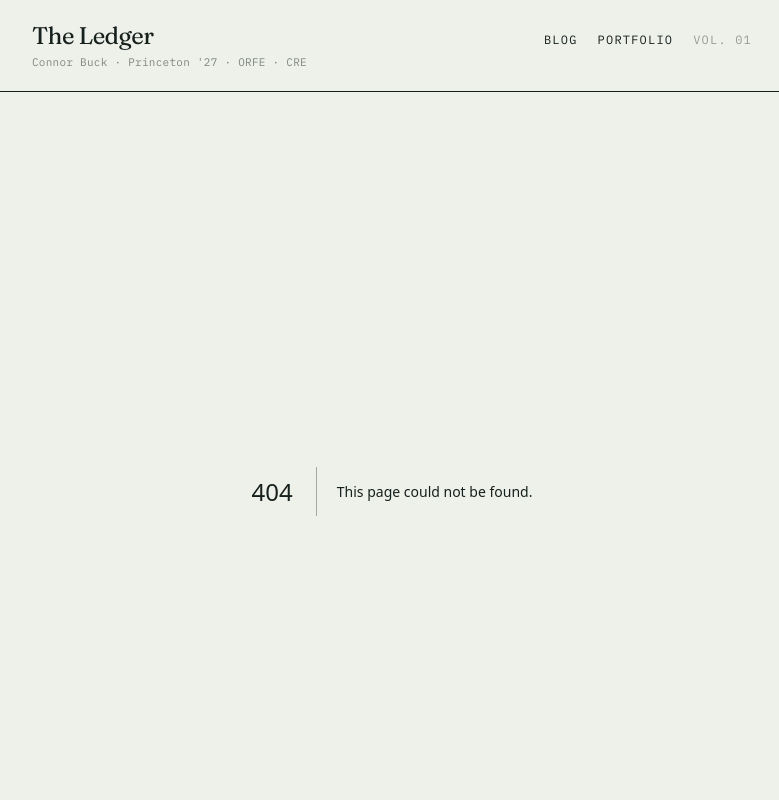
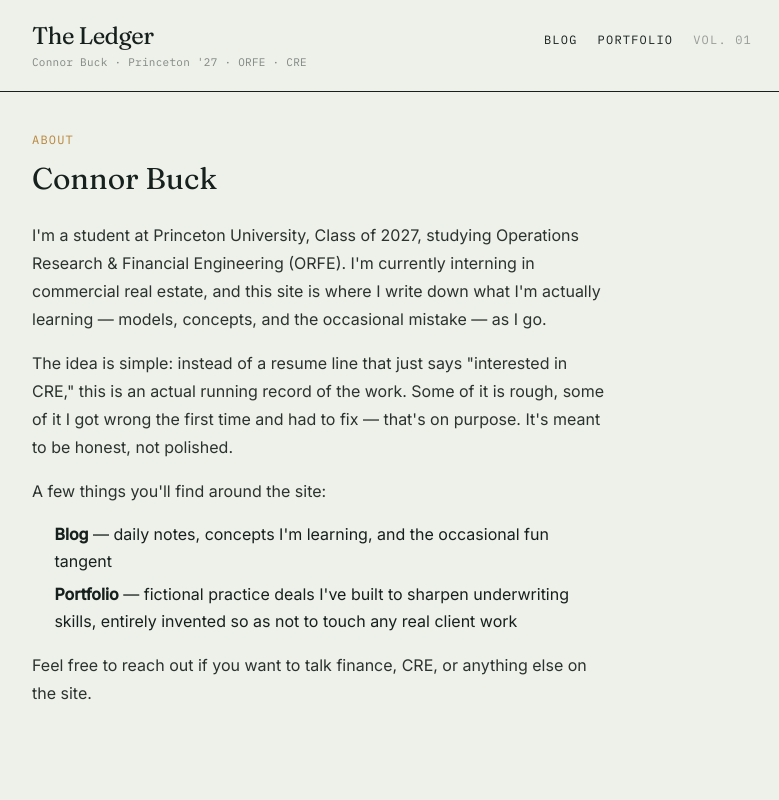
Before and after one commit to CB020103/ledger-blog, a Next.js app: page /about in a window 1280 px wide. Before the commit this address had no page. Shown: the top 800 px of the page, without its empty margins (248-1027 px from the left). Built offline with nearby package versions, Linux system fonts and the light colour scheme.

Commit message:
add About page, simplify header

```diff
--- /dev/null
+++ b/app/about/page.tsx
@@ -0,0 +1,40 @@
+export default function About() {
+  return (
+    <div className="max-w-3xl mx-auto px-6 py-10">
+      <p className="font-mono text-xs uppercase tracking-widest text-brass mb-3">
+        About
+      </p>
+      <h1 className="font-display text-3xl mb-6 leading-tight">
+        Connor Buck
+      </h1>
+
+      <div className="prose-ledger max-w-xl">
+        <p>
+          I'm a student at Princeton University, Class of 2027, studying
+          Operations Research &amp; Financial Engineering (ORFE). I'm
+          currently interning in commercial real estate, and this site is
+          where I write down what I'm actually learning &mdash; models,
+          concepts, and the occasional mistake &mdash; as I go.
+        </p>
+        <p>
+          The idea is simple: instead of a resume line that just says
+          "interested in CRE," this is an actual running record of the
+          work. Some of it is rough, some of it I got wrong the first
+          time and had to fix &mdash; that's on purpose. It's meant to be
+          honest, not polished.
+        </p>
+        <p>
+          A few things you'll find around the site:
+        </p>
+        <ul>
+          <li><strong>Blog</strong> &mdash; daily notes, concepts I'm learning, and the occasional fun tangent</li>
+          <li><strong>Portfolio</strong> &mdash; fictional practice deals I've built to sharpen underwriting skills, entirely invented so as not to touch any real client work</li>
+        </ul>
+        <p>
+          Feel free to reach out if you want to talk finance, CRE, or
+          anything else on the site.
+        </p>
+      </div>
+    </div>
+  )
+}
```
